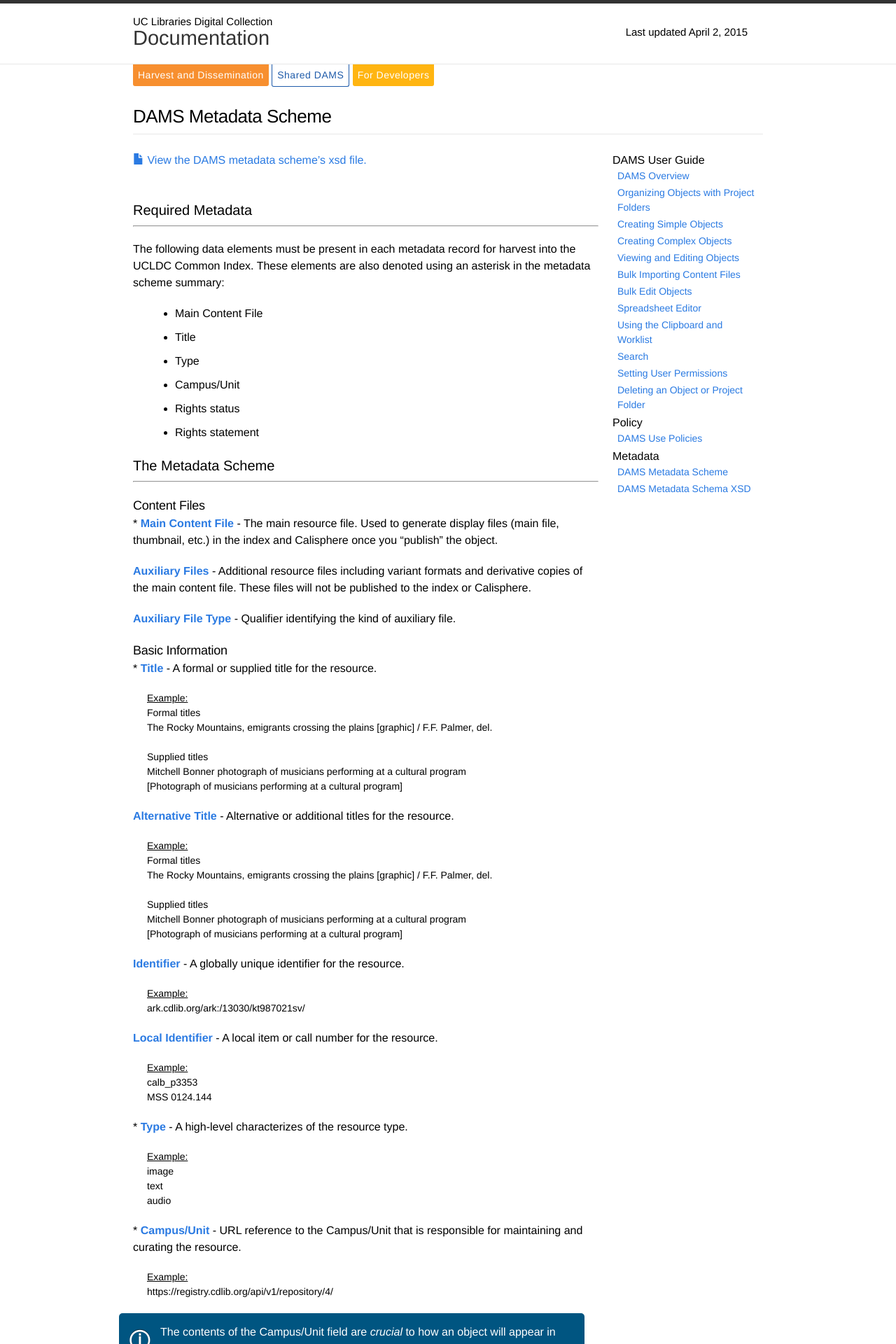
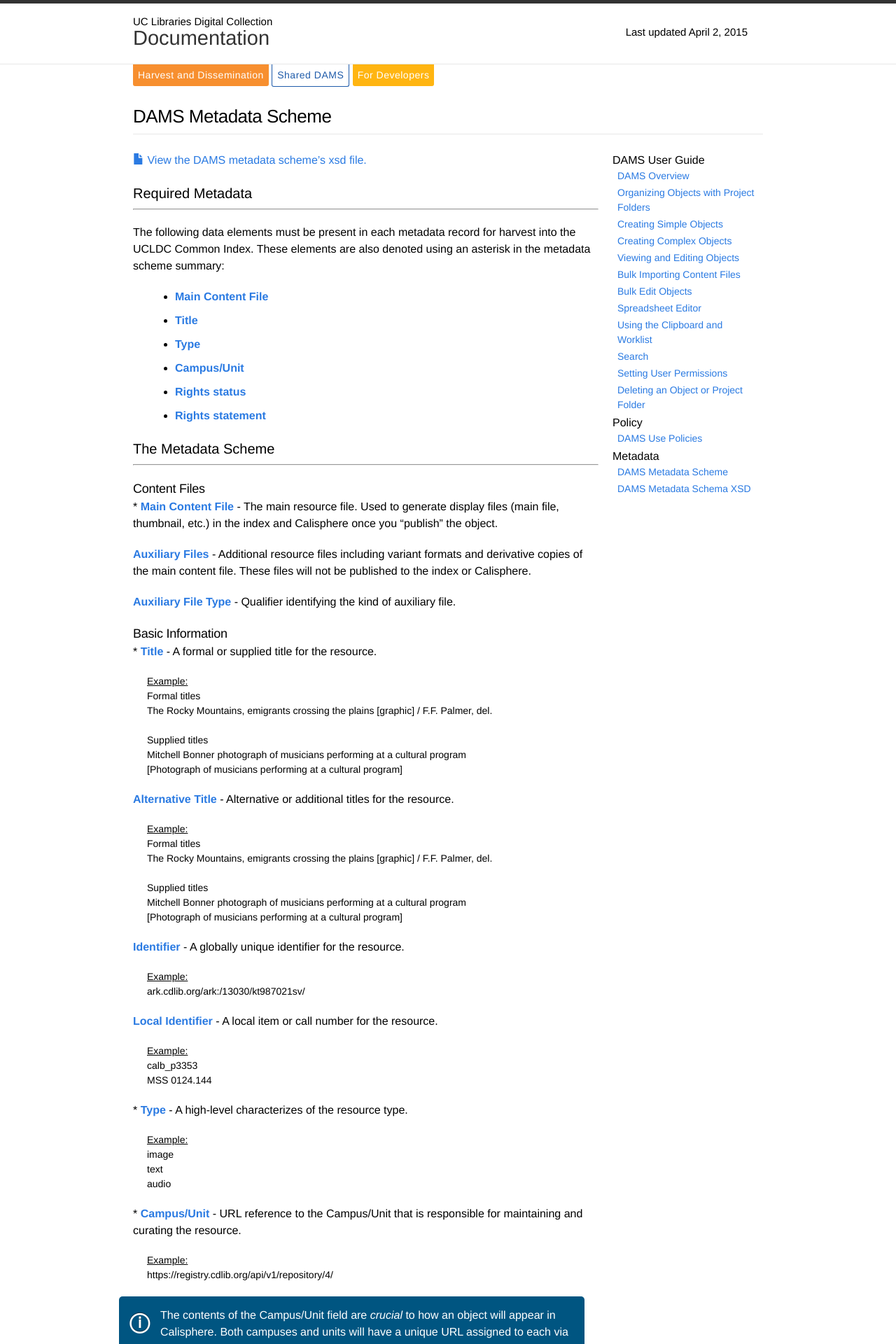
Before and after one commit to ucldc/ucldc-docs, a Jekyll site: the page built from docs/dams/metadata-model.md, in a window 1280 px wide. Shown: the top 1920 px of the page at 70% size. Built offline with Jekyll 4.4.1, drawn with Linux system fonts in a browser that asks for light colours; nearby versions of some CDN libraries.

Commit message:
Update metadata-model.md

```diff
--- a/docs/dams/metadata-model.md
+++ b/docs/dams/metadata-model.md
@@ -7,7 +7,7 @@
 
 <a href="{{ site.url }}{{ site.baseurl }}/docs/dams/ucldc-schema/">
   <span class="glyphicon glyphicon-file"></span> View the DAMS metadata scheme's xsd file.
-</a><br><br>
+</a><br>
 
 
 ##Required Metadata
@@ -15,12 +15,12 @@
 
 The following data elements must be present in each metadata record for harvest into the UCLDC Common Index. These elements are also denoted using an asterisk in the metadata scheme summary:
 
-* Main Content File
-* Title
-* Type
-* Campus/Unit
-* Rights status
-* Rights statement
+* <a class="label">Main Content File</a>
+* <a class="label">Title</a>
+* <a class="label">Type</a>
+* <a class="label">Campus/Unit</a>
+* <a class="label">Rights status</a>
+* <a class="label">Rights statement</a>
 
 
 ##The Metadata Scheme
```
